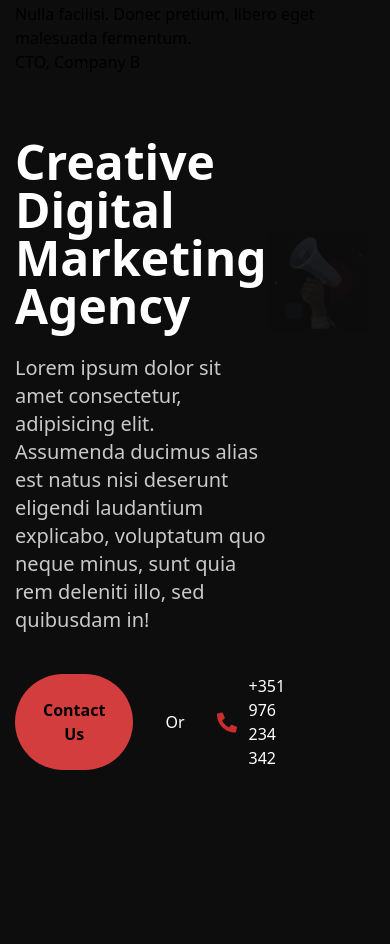
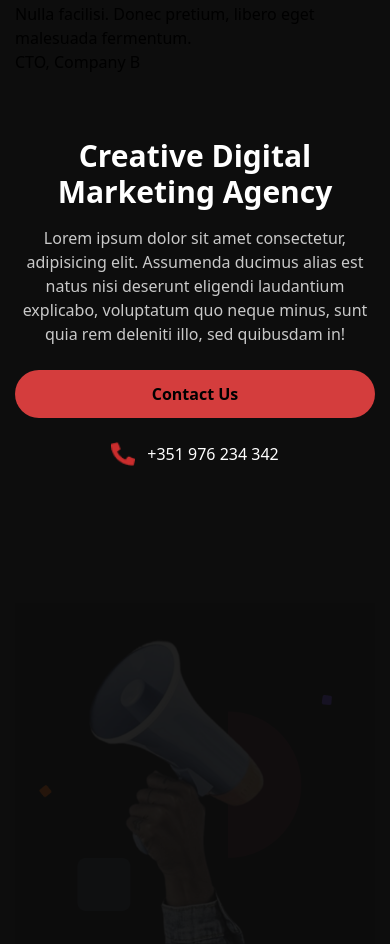
Before and after one commit to Katumbela/neroo, a React (Vite) app: page / in a window 390 px wide. Shown: the part 3960-4904 px from the top of the page. Before the commit the page ends 4811 px from the top, so only its background shows below. Built offline with nearby package versions, Linux system fonts and the light colour scheme.

Commit message:
conetion worked

```diff
--- a/src/presentation/components/footer/footer.tsx
+++ b/src/presentation/components/footer/footer.tsx
@@ -7,32 +7,32 @@ export function Footer() {
   const { t } = useTranslation();
 
   return (
-    <div>
-      <div className="flex mt-12">
-        <motion.div className="grid items-center w-full">
-          <div>
-            <motion.h1 initial={{y:80, opacity: 0}} transition={{duration: .3}} whileInView={{opacity: 1, y: 0}} className="text-5xl font-bold text-white lg:text-6xl 2xl:text-7xl ">
+    <div className="mt-12 md:mt-24 lg:mt-32">
+      <div className="flex flex-col md:flex-row items-center">
+        <motion.div className="grid items-center w-full md:w-auto mb-8 md:mb-0">
+          <div className="text-center md:text-start">
+            <motion.h1 initial={{ y: 80, opacity: 0 }} transition={{ duration: .3 }} whileInView={{ opacity: 1, y: 0 }} className="text-3xl font-bold text-white md:text-5xl lg:text-6xl 2xl:text-7xl ">
               Creative Digital Marketing Agency
             </motion.h1>
-            <motion.p  initial={{y:80, opacity: 0}} transition={{duration: .2, delay: .2}} whileInView={{opacity: 1, y: 0}}  className="mt-6 text-xl lg:text-2xl text-secondary 2xl:text-3xl">
+            <motion.p initial={{ y: 80, opacity: 0 }} transition={{ duration: .2, delay: .2 }} whileInView={{ opacity: 1, y: 0 }} className="mt-4 md:mt-6 text-base md:text-xl lg:text-2xl text-secondary 2xl:text-3xl">
               Lorem ipsum dolor sit amet consectetur, adipisicing elit.
               Assumenda ducimus alias est natus nisi deserunt eligendi
               laudantium explicabo, voluptatum quo neque minus, sunt quia rem
               deleniti illo, sed quibusdam in!
             </motion.p>
-            <motion.div className="flex gap-8 ">
-              <button className="mt-10 click btn-neroo-lg">{t("contactText")}</button>{" "}
-              <button className="mt-10 text-white ">Or</button>{" "}
-              <a className="flex gap-3 mt-10 text-white click ">
-                <img className="my-auto" src={regularIcons.Telephone} />{" "}
-                <span className="my-auto">+351 976 234 342</span>
+            <motion.div className="flex md:mb-[2rem] justify-center md:justify-start flex-col md:flex-row gap-4 mt-6 md:mt-10">
+              <button className="click btn-neroo-lg">{t("contactText")}</button>{" "}
+              <span className="text-white hidden my-auto md:inline-block">Or</span>{" "}
+              <a href="tel:+351976234342" className="flex items-center md:justify-start justify-center gap-3 mt-2 md:mt-0 text-white click">
+                <img className="w-6 h-6" src={regularIcons.Telephone} alt="Telephone Icon" />{" "}
+                <span>+351 976 234 342</span>
               </a>
             </motion.div>
           </div>
         </motion.div>
-        <motion.div  initial={{ y:90, opacity: 0}} transition={{duration: 1, delay: .4}} whileInView={{opacity: 1, y:0 }}  className="w-[70%] relative">
-            <Overlay />
-          <img src={bg.bgMarketing} alt="" />
+        <motion.div initial={{ y: 90, opacity: 0 }} transition={{ duration: 1, delay: .4 }} whileInView={{ opacity: 1, y: 0 }} className="w-full md:w-[70%] relative">
+          <Overlay />
+          <img src={bg.bgMarketing} alt="Marketing Background" className="w-full h-auto" />
         </motion.div>
       </div>
     </div>
```
